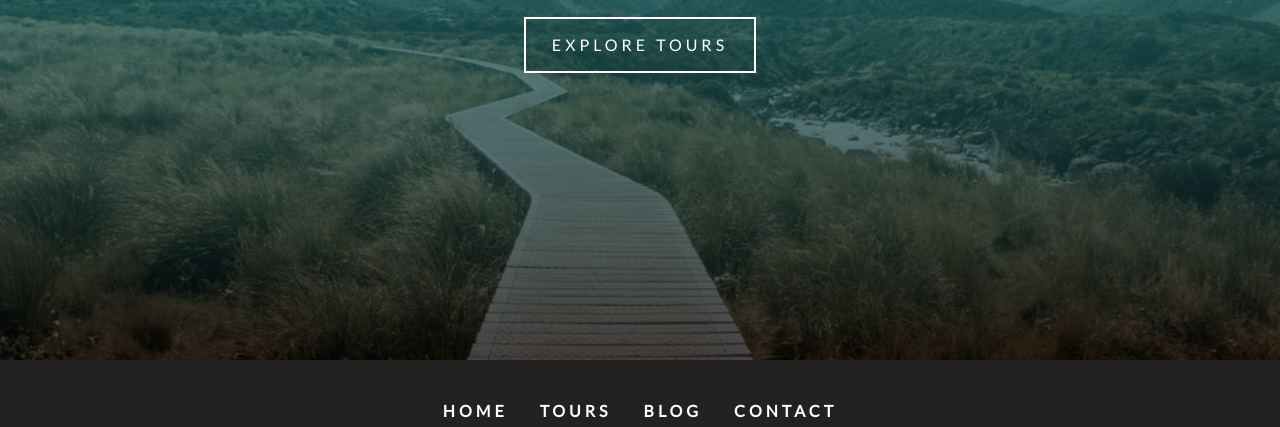
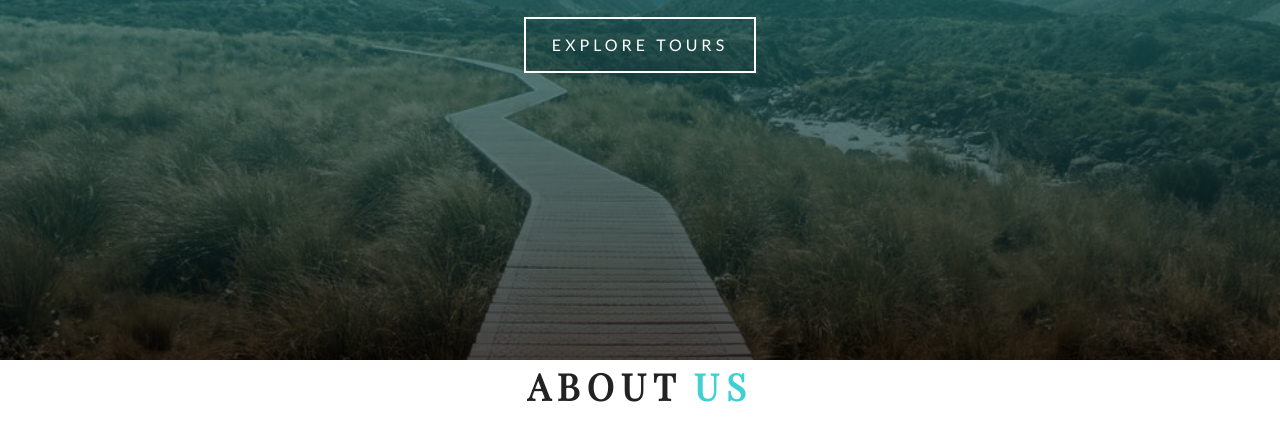
Before and after one commit to DundarKoray/Gatsby__Contentful__Project__Travel-Agency, a Gatsby site: page / in a window 1280 px wide. Shown: the part 525-952 px from the top of the page. Built offline with nearby package versions, Linux system fonts and the light colour scheme; Gatsby itself is replaced by a stand-in of ours.

Commit message:
created the first styled component TitleStyled

```diff
--- /dev/null
+++ b/src/components/About/About.js
@@ -0,0 +1,12 @@
+import React from 'react';
+import TitleStyled from '../TitleStyled/TitleStyled'
+
+const About = () => {
+    return (
+        <div>
+            <TitleStyled title="about" subtitle="us"/>
+        </div>
+    );
+};
+
+export default About;
--- /dev/null
+++ b/src/components/TitleStyled/TitleStyled.js
@@ -0,0 +1,42 @@
+import React from 'react';
+import styled from 'styled-components';
+
+const TitleStyled = ({ title, subtitle }) => {
+    return (
+        <TitleWrapper>
+            <h4>
+                <span className="title">{title}</span>
+                <span>{subtitle}</span>
+            </h4>
+        </TitleWrapper>
+    );
+};
+
+const TitleWrapper = styled.div `
+    text-transform: uppercase;
+    font-size: 2.3rem;
+    margin-bottom: 2rem;
+
+    h4 {
+        text-align: center;
+        letter-spacing: 7px;
+        color: var(--primaryColor);
+    }
+
+    .title {
+        color: var(--mainBlack);
+    }
+
+    span {
+        display: block;
+    }
+
+    @media (min-width: 576px){
+        span {
+            display: inline-block; /* this gives space between titles */
+            margin: 0 0.35rem;
+        }
+    }
+`
+
+export default TitleStyled;
--- a/src/examples/Button.js
+++ b/src/examples/Button.js
@@ -18,3 +18,7 @@
 // use vscode-styled-components extension made by Julien Poissonnier. This exentsion makes styled components look like normal css.
 
 // must install the package from gatsby and add into gatsby-config.js
+
+//Examples how to use button component
+//<Button big color="red">first button</Button>
+//<Button color="yellow">second button</Button>
--- a/src/pages/Tours.js
+++ b/src/pages/Tours.js
@@ -1,14 +1,13 @@
 import React, { Component } from 'react';
 import Layout from '../components/Layout'
-import Button from '../examples/Button';
+
 
 class tours extends Component {
     render() {
         return (
             <Layout>
                 <div>
-                    <Button big color="red">first button</Button>
-                    <Button color="yellow">second button</Button>
+                   hello from tours page
                 </div>
             </Layout>
         );
--- a/src/pages/index.js
+++ b/src/pages/index.js
@@ -3,6 +3,7 @@
 import { Link } from "gatsby"
 import SimpleHero from "../components/SimpleHero/SimpleHero"
 import Banner from '../components/Banner/Banner'
+import About from '../components/About/About'
 
 export default () => (
     <Layout>
@@ -14,5 +15,6 @@
                 <Link className="btn-white" to="/tours">explore tours</Link>
             </Banner>
         </SimpleHero>
+        <About />
     </Layout>
 )
```
